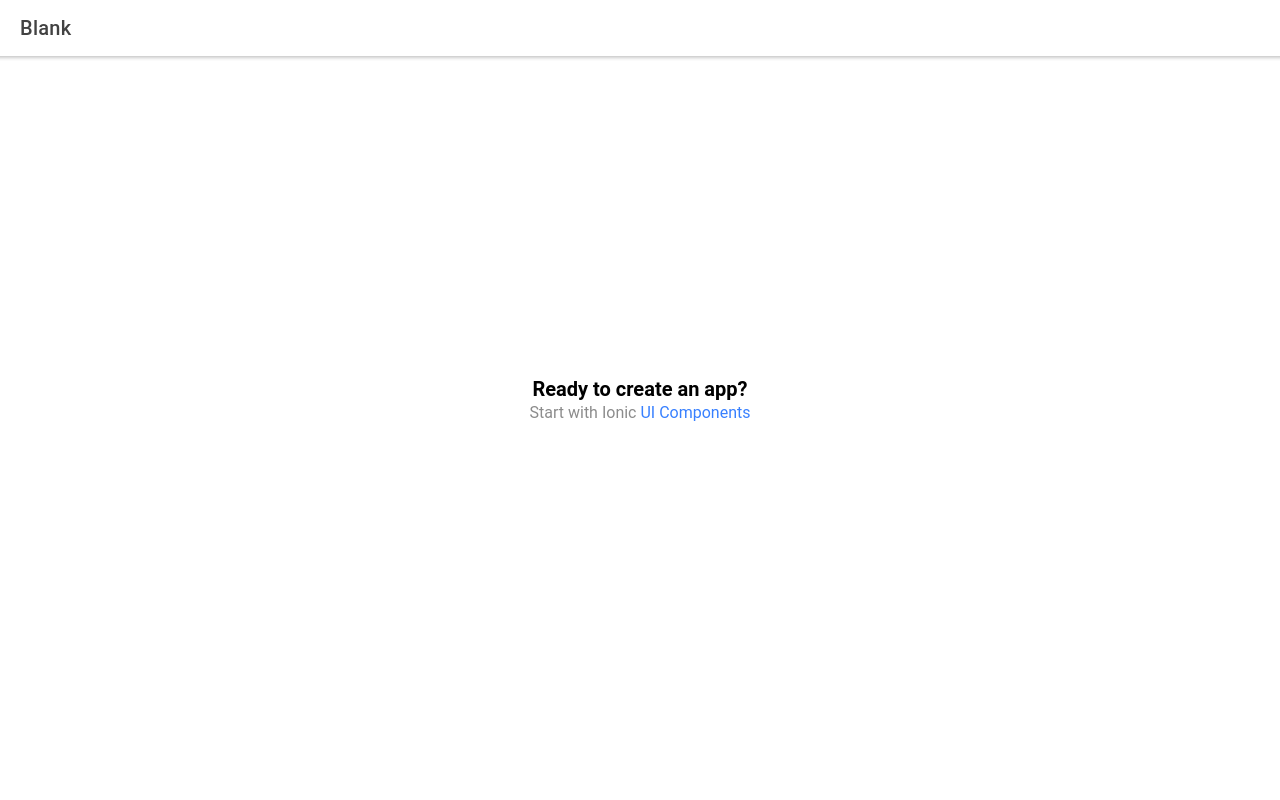
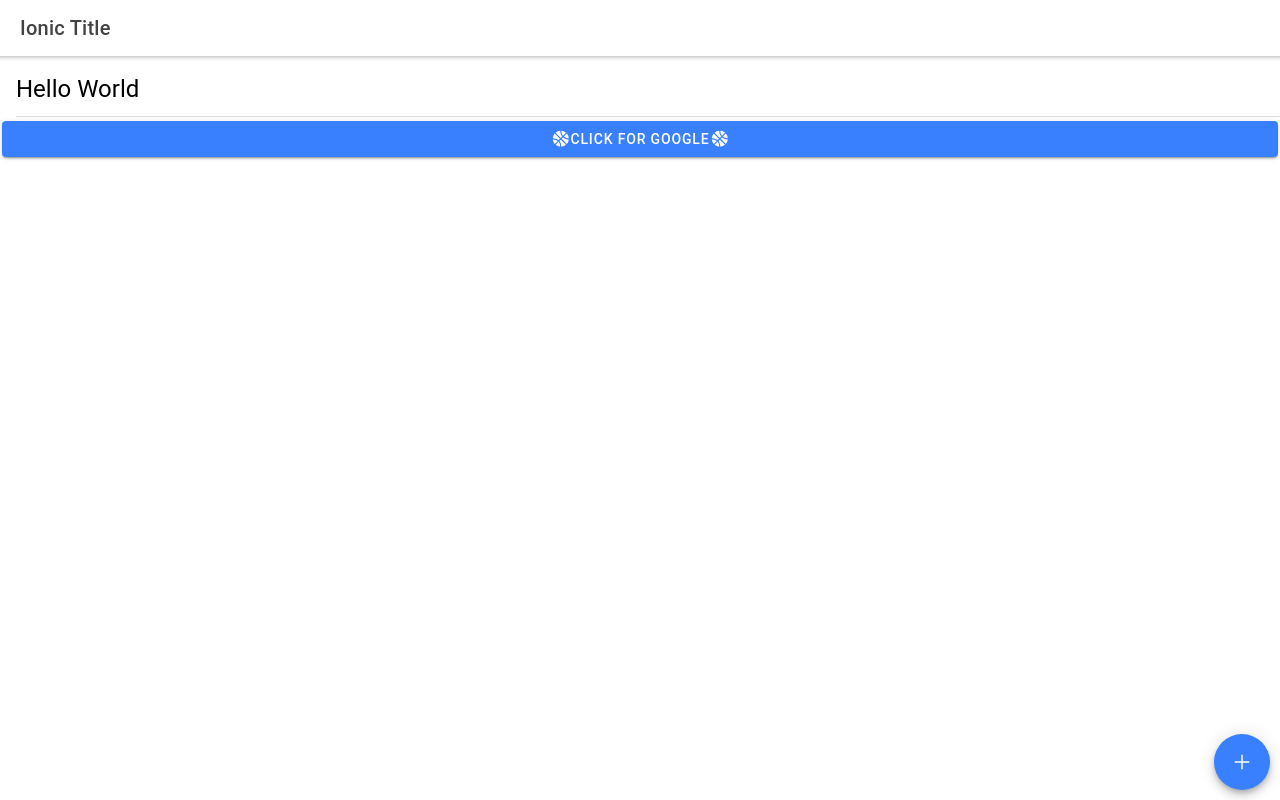
Before and after one commit to Shakil-2001/Bootcamp, a React (Create React App) app in the folder programBytes/: page /home in a window 1280 px wide. Built offline with nearby package versions, Linux system fonts and the light colour scheme.

Commit message:
hello world up again

```diff
--- a/programBytes/src/App.tsx
+++ b/programBytes/src/App.tsx
@@ -2,6 +2,8 @@ import { Redirect, Route } from 'react-router-dom';
 import { IonApp, IonRouterOutlet } from '@ionic/react';
 import { IonReactRouter } from '@ionic/react-router';
 import Home from './pages/Home';
+import NewItem from './pages/NewItem';
+import Gnomed from './pages/Gnomed';
 
 /* Core CSS required for Ionic components to work properly */
 import '@ionic/react/css/core.css';
@@ -20,21 +22,21 @@ import '@ionic/react/css/flex-utils.css';
 import '@ionic/react/css/display.css';
 
 /* Theme variables */
-import './theme/variables.css';
+//import './theme/variables.css';
 
-const App: React.FC = () => (
+const App: React.FC = () => {
+  const isAuthed = true;
+  return (
     <IonApp>
       <IonReactRouter>
         <IonRouterOutlet>
-        <Route exact path="/home">
-          <Home />
-        </Route>
-        <Route exact path="/">
-          <Redirect to="/home" />
-        </Route>
+          <Route path="/home" component={Home} />
+          <Route path="/new" component={NewItem} />
+          <Route path="/gnomed" component={Gnomed} />
+          <Redirect exact from="/" to="/home" />
         </IonRouterOutlet>
       </IonReactRouter>
     </IonApp>
   );
-
+}
 export default App;
--- /dev/null
+++ b/programBytes/src/pages/Gnomed.tsx
@@ -0,0 +1,43 @@
+import {
+    IonBackButton,
+    IonButtons,
+    IonContent,
+    IonHeader,
+    IonPage,
+    IonTitle,
+    IonToolbar,
+    IonList,
+    IonItem,
+    IonThumbnail,
+    IonImg,
+    IonLabel,
+    IonButton,
+    IonIcon
+} from '@ionic/react';
+import {  logoGoogle } from 'ionicons/icons';
+import React from 'react';
+
+const Gnomed: React.FC = () => {
+    return (
+        <IonPage>
+            <IonHeader>
+                <IonToolbar>
+                    <IonButtons slot="start">
+                    <IonBackButton defaultHref="/home" />
+                    </IonButtons>
+                </IonToolbar>
+            </IonHeader>
+            <IonImg src={'https://i.kym-cdn.com/entries/icons/original/000/025/526/gnome.jpg'} />
+            <IonContent>
+                <h1>You've been gnomed</h1>
+                <IonButton expand="block" href="https:/www.google.com">
+                    <IonIcon icon={logoGoogle} />
+                     Na really click here for google
+                    <IonIcon icon={logoGoogle} />
+                </IonButton>
+            </IonContent>
+        </IonPage>
+    );
+};
+
+export default Gnomed;
--- a/programBytes/src/pages/Home.tsx
+++ b/programBytes/src/pages/Home.tsx
@@ -1,25 +1,37 @@
-import { IonContent, IonHeader, IonPage, IonTitle, IonToolbar } from '@ionic/react';
+import { IonContent, IonHeader, IonPage, IonTitle, IonToolbar, IonList, IonItem, IonCheckbox, IonLabel, IonNote, IonBadge, IonIcon,IonFab, IonFabButton,IonButton } from '@ionic/react';
+import { add, basketball } from 'ionicons/icons';
+import { RouteComponentProps } from 'react-router-dom';
 import ExploreContainer from '../components/ExploreContainer';
 import './Home.css';
 
-const Home: React.FC = () => {
+const Home: React.FC<RouteComponentProps> = (props) =>{
   return (
     <IonPage>
       <IonHeader>
         <IonToolbar>
-          <IonTitle>Blank</IonTitle>
+          <IonTitle>Ionic Title</IonTitle>
         </IonToolbar>
       </IonHeader>
-      <IonContent fullscreen>
-        <IonHeader collapse="condense">
-          <IonToolbar>
-            <IonTitle size="large">Blank</IonTitle>
-          </IonToolbar>
-        </IonHeader>
-        <ExploreContainer />
-      </IonContent>
+      <IonContent>
+    <IonList>
+      <IonItem>
+        <IonLabel>
+          <h1>Hello World</h1>
+        </IonLabel>
+      </IonItem>
+      <IonButton  expand="block" onClick={() => props.history.push('/gnomed')}>
+        <IonIcon icon={basketball} />
+        Click for google
+        <IonIcon icon={basketball} />
+      </IonButton>
+    </IonList>
+  <IonFab vertical="bottom" horizontal="end" slot="fixed">
+    <IonFabButton onClick={() => props.history.push('/new')}>
+      <IonIcon icon={add} />
+    </IonFabButton>
+  </IonFab>
+  </IonContent>
     </IonPage>
   );
 };
-
 export default Home;
--- /dev/null
+++ b/programBytes/src/pages/NewItem.tsx
@@ -0,0 +1,28 @@
+import {
+    IonBackButton,
+    IonButtons,
+    IonContent,
+    IonHeader,
+    IonPage,
+    IonTitle,
+    IonToolbar
+  } from '@ionic/react';
+  import React from 'react';
+
+  const NewItem: React.FC = () => {
+    return (
+      <IonPage>
+        <IonHeader>
+          <IonToolbar>
+            <IonButtons slot="start">
+              <IonBackButton defaultHref ="/home" />
+            </IonButtons>
+            <IonTitle>New Item</IonTitle>
+          </IonToolbar>
+        </IonHeader>
+        <IonContent></IonContent>
+      </IonPage>
+    );
+  };
+
+  export default NewItem;
```
Lines whose indentation alone changed are shown as unchanged.
